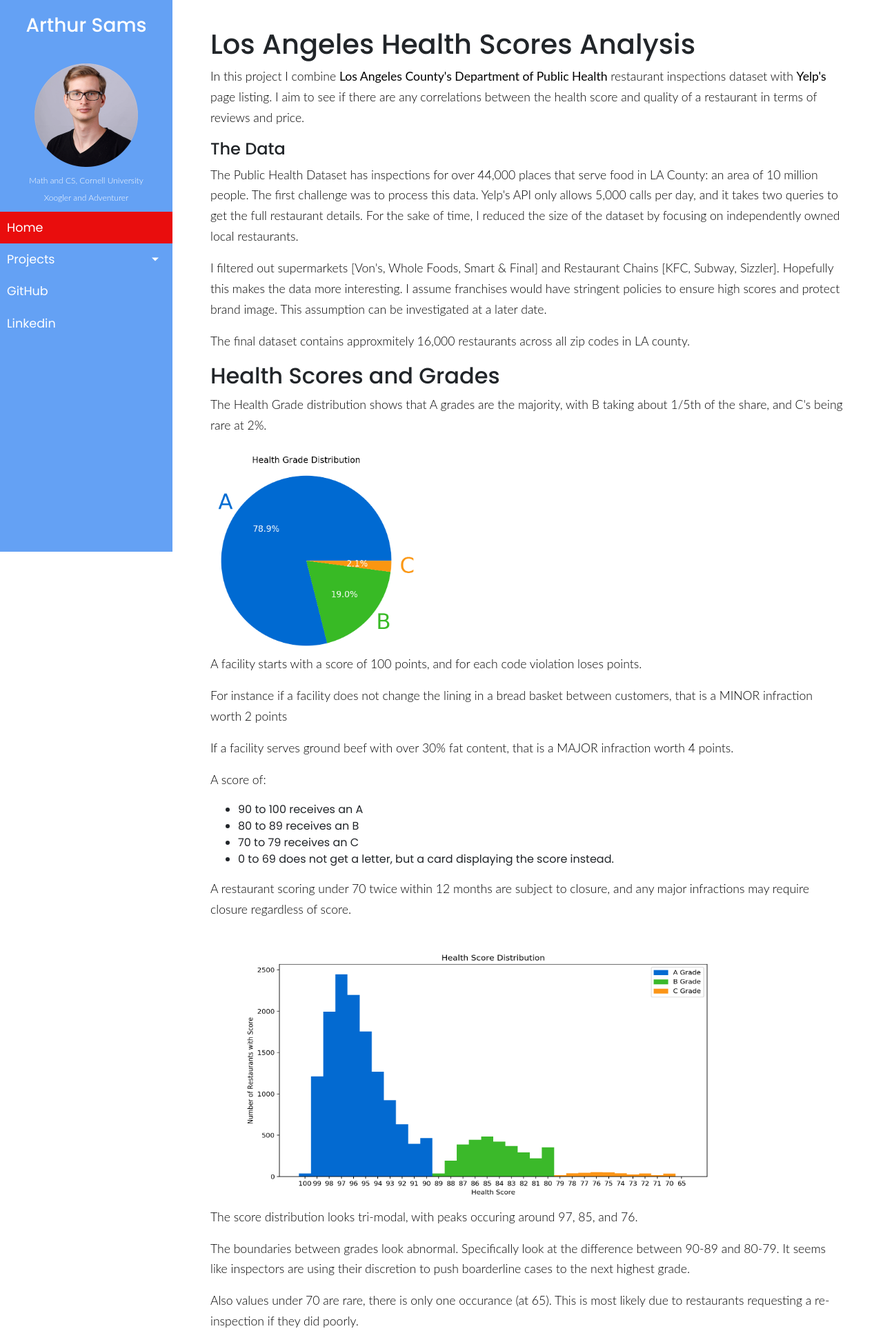
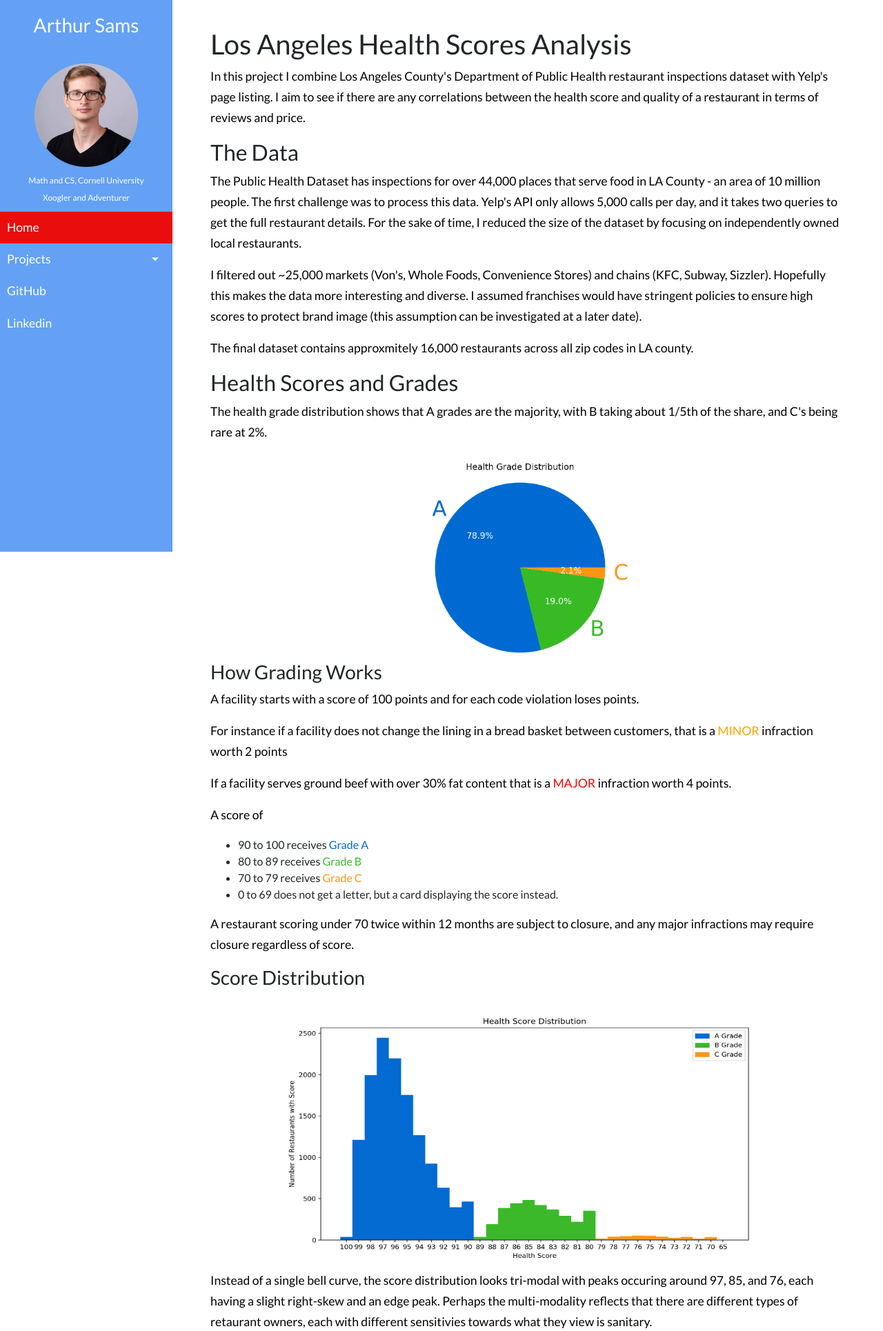
Before and after one commit to aasams258/my_site, a Python web app: template flask/templates/health_scores.html in a window 1280 px wide. Shown: the top 1930 px of the page at 69% size. Run offline with Jinja, Linux system fonts and the light colour scheme; the template is opened without the code that fills it, so the values that code supplies are empty; some libraries are stand-ins or nearby versions.

Commit message:
Write Up

```diff
--- a/flask/static/css/layout.css
+++ b/flask/static/css/layout.css
@@ -3,11 +3,12 @@
 	https://bootstrapious.com/p/bootstrap-sidebar
 */
 
-@import "https://fonts.googleapis.com/css?family=Poppins:300,400,500,600,700";
+@import "https://fonts.googleapis.com/css?family=Lato";
 body {
-    font-family: 'Poppins', sans-serif;
+    font-family: 'Lato', sans-serif;
     background: #ffffff;
 }
+
 @import "https://fonts.googleapis.com/css?family=Lato";
 p {
     font-family: 'Lato', sans-serif;
@@ -150,3 +151,8 @@ a.article:hover {
 #content.active {
     width: 100%;
 }
+.center {
+    display: block;
+    margin-left: auto;
+    margin-right: auto;
+}
--- a/flask/templates/health_scores.html
+++ b/flask/templates/health_scores.html
@@ -6,58 +6,61 @@
   <p> In this project I combine <b>Los Angeles County's Department of Public Health</b> restaurant inspections dataset
       with <b>Yelp's</b> page listing. I aim to see if there are any correlations between the health score and quality
       of a restaurant in terms of reviews and price.</p>
-  <h4> The Data </h4>
-  <p> The Public Health Dataset has inspections for over 44,000 places that serve food in LA County: an area of 10 million people.
+
+  <h2> The Data </h2>
+  <p> The Public Health Dataset has inspections for over 44,000 places that serve food in LA County - an area of 10 million people.
       The first challenge was to process this data. Yelp's API only allows 5,000 calls per day, and it takes two queries to get the full restaurant details.
       For the sake of time, I reduced the size of the dataset by focusing on independently owned local restaurants. </p>
 
-  <p> I filtered out supermarkets [Von's, Whole Foods, Smart & Final] and Restaurant Chains [KFC, Subway, Sizzler].
-      Hopefully this makes the data more interesting. I assume franchises would have stringent
-      policies to ensure high scores and protect brand image. This assumption can be investigated at a later date.
-  </p>
-  <p>The final dataset contains approxmitely 16,000 restaurants across all zip codes in LA county.</p>
+  <p> I filtered out ~25,000 markets (Von's, Whole Foods, Convenience Stores) and chains (KFC, Subway, Sizzler).
+      Hopefully this makes the data more interesting and diverse. I assumed franchises would have stringent
+      policies to ensure high scores to protect brand image (this assumption can be investigated at a later date). </p>
 
+  <p> The final dataset contains approxmitely 16,000 restaurants across all zip codes in LA county.</p>
   <h2> Health Scores and Grades </h2>
 
-  <p> The Health Grade distribution shows that A grades are the majority, with B taking about 1/5th of the share,
-      and C's being rare at 2%. </p>
+  <p> The health grade distribution shows that A grades are the majority, with B taking about 1/5th of the share, and C's being rare at 2%. </p>
+  <img src="static/img/health_project/grade_pie_chart.png" width="300" height="300" class="center">
 
-  <img src="static/img/health_project/grade_pie_chart.png" width="300" height="300">
-
-  <p> A facility starts with a score of 100 points, and for each code violation loses points.</p>
-  <p> For instance if a facility does not change the lining in a bread basket between customers, that is a MINOR infraction worth 2 points</p>
-  <p> If a facility serves ground beef with over 30% fat content, that is a MAJOR infraction worth 4 points.</p>
-  <p>A score of: </p>
+  <h3> How Grading Works </h3>
+  <p> A facility starts with a score of 100 points and for each code violation loses points.</p>
+  <p> For instance if a facility does not change the lining in a bread basket between customers, that is a <span style="color: #ffa500"> MINOR </span> infraction worth 2 points</p>
+  <p> If a facility serves ground beef with over 30% fat content that is a <span style="color: #ff0000"> MAJOR </span> infraction worth 4 points.</p>
+  <p> A score of</p>
   <ul>
-    <li>90 to 100 receives an A</li>
-    <li>80 to 89 receives an B</li>
-    <li>70 to 79 receives an C</li>
-    <li>0 to 69 does not get a letter, but a card displaying the score instead.</li>
+    <li> 90 to 100 receives <span style="color: #036AD1"> Grade A</span></li>
+    <li> 80 to 89 receives <span style="color: #3BB92A"> Grade B</span></li>
+    <li> 70 to 79 receives <span style="color: #FB9517"> Grade C</span></li>
+    <li> 0 to 69 does not get a letter, but a card displaying the score instead.</li>
   </ul>
   <p> A restaurant scoring under 70 twice within 12 months are subject to closure, and any major infractions may require closure regardless of score.</p>
-  <img src="static/img/health_project/health_score_barplot.png" width="800" height="400">
 
-  <p> The score distribution looks tri-modal, with peaks occuring around 97, 85, and 76. </p>
+  <h3> Score Distribution </h3>
+  <img src="static/img/health_project/health_score_barplot.png" width="800" height="400" class="center">
+  <p> Instead of a single bell curve, the score distribution looks tri-modal with peaks occuring around 97, 85, and 76, each having a slight right-skew and an edge peak.
+      Perhaps the multi-modality reflects that there are different types of retaurant owners, each with different sensitivies towards what they view is sanitary. </p>
 
   <!-- Note to self: Maybe plot QQ Probability/ Normality Test? -->
-  <p> The boundaries between grades look abnormal. Specifically look at the difference between 90-89 and 80-79.
+  <p> The edge peak boundaries between grades are curious. Specifically look at the large differences between 90-89 and 80-79.
       It seems like inspectors are using their discretion to push boarderline cases to the next highest grade.</p>
 
-  <p> Also values under 70 are rare, there is only one occurance (at 65). This is most likely due to restaurants requesting a re-inspection if they did poorly.</p>
+  <p> Also values under 70 are rare, there is only one occurance (at 65).
+      This is most likely due to the threat of closure for low scores leading restaurants to request a re-inspection if they did poorly.
+      My data only includes the most recent inspection, but after looking through the complete dataset again there are only around 5 cases of below 70.</p>
 
   <h4> Do health scores correlate to higher yelp reviews? </h4>
-  <img src="static/img/health_project/avg_yelp_v_health_scores.png" width="800" height="500">
-    <p> There indeed seems to be a slight positive correlation between health score and yelp review.</p>
+  <img src="static/img/health_project/avg_yelp_v_health_scores.png" width="800" height="500" class="center">
+    <p> There seems to be a slight positive correlation between health score and yelp review.</p>
     <p> We saw from the grade distributions that there is not much data in the C range (2%), if we had more points the averages may show less variance and converge
-        to the regression line.</p>
-Maybe pull the restaurant at around 73 with the 2 score and see what reviews say?
-  <p> Investigating further, it seems higher rated restaurants have more 4 star reviews and fewer 3. All other
-      scores are very evenly distributed. It seems just one star differnece in reviews sets restaurants a pars.
-      4 is positvely correlated with score (R=.56) and 3 negative (R=.70).
+        towards the regression line.</p>
+    <p> If we look at the edge peaks from the score distribution (79 and 89) we see the scores jump. </p>
+
+    <p> Looking at a normalized distribution of stars, it seems higher health scores have more 4 star restaurants and fewer 3 stars.
+        All other scores are relatively evenly distributed. 4 stars are positvely correlated with health score (R=0.56) and 3 are negativly correlated (R=0.70).
       Again below 80 the data is very high in variance.
   </p>
 
-  <img src="static/img/health_project/yelp_v_health_scores.png" width="800" height="500">
+  <img src="static/img/health_project/yelp_v_health_scores.png" width="800" height="500" class="center">
   <p> Let's look at the grades vs {reviews (proxy for popularity), price(??), risk factors}</p>
   <p>
       Sources:
@@ -67,5 +70,5 @@ Maybe pull the restaurant at around 73 with the 2 score and see what reviews say
   </p>
 
   <p> Let's look at the categories of restaurants and how they fair on average</p>
-  <img src="static/img/health_project/category_grade_barplot.png" width="800" height="400">
+  <img src="static/img/health_project/category_grade_barplot.png" width="800" height="400" class="center">
 {% endblock %}
```
